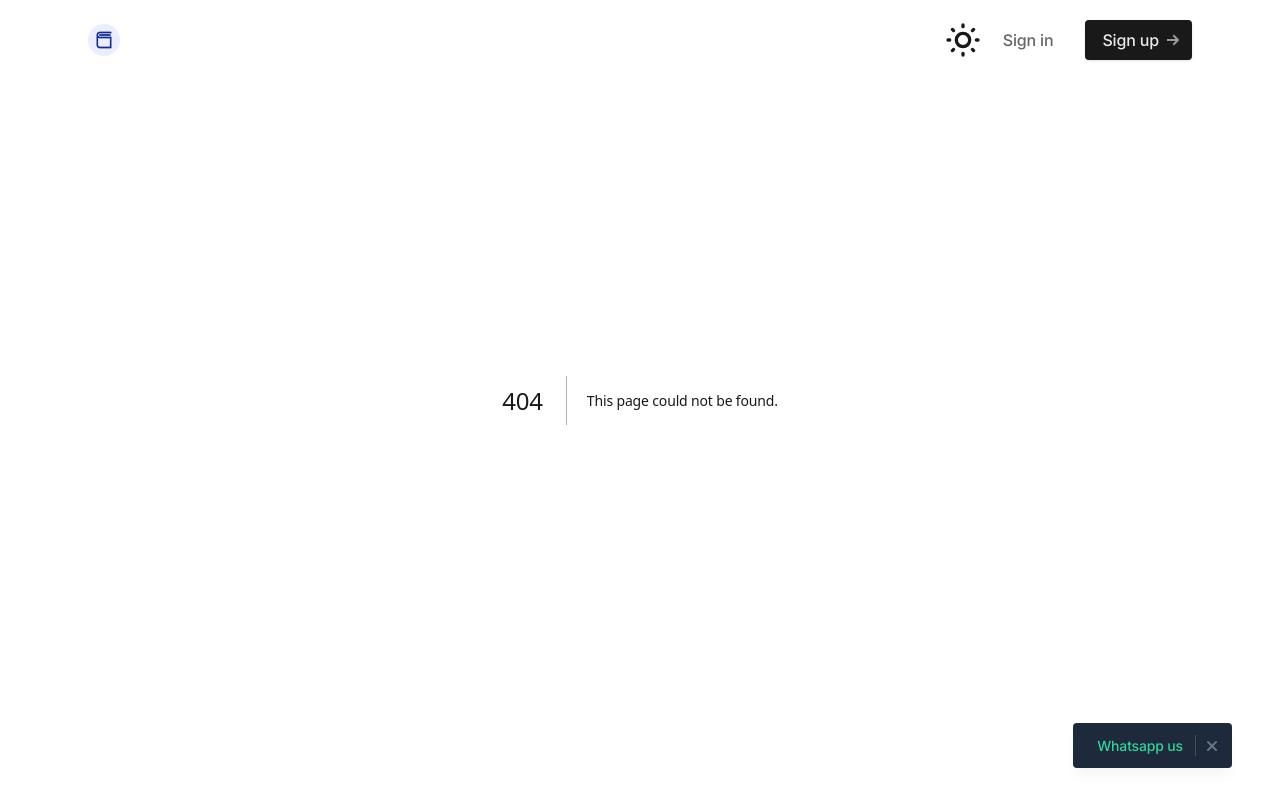
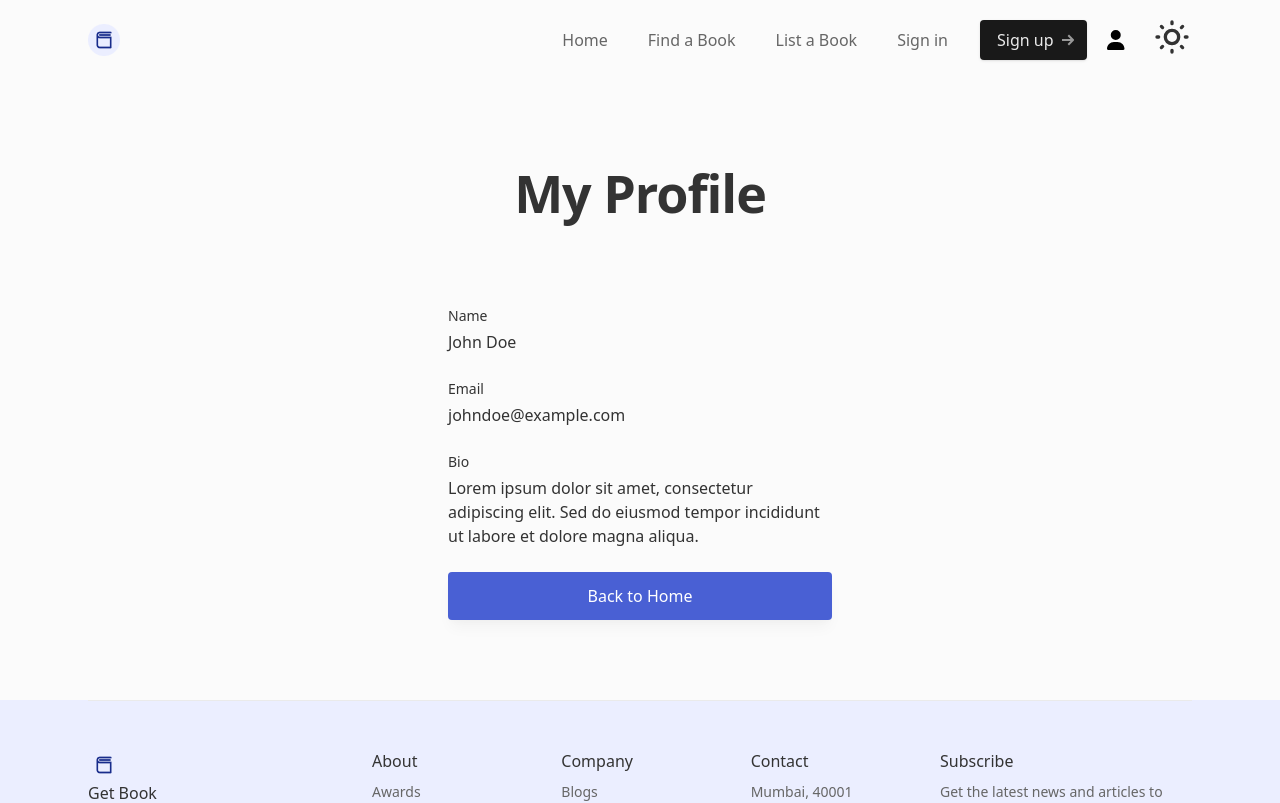
Before and after one commit to belhyto/GetBook, a Next.js app: page /profile in a window 1280 px wide. Before the commit this address had no page. Shown: the top 803 px of the page. Built offline with nearby package versions, Linux system fonts and the light colour scheme.

Commit message:
Commit changes- Added Header Navigation

```diff
--- a/app/(auth)/signin/page.tsx
+++ b/app/(auth)/signin/page.tsx
@@ -56,16 +56,7 @@ export default function SignIn() {
               <div className="border-t border-gray-300 grow ml-3" aria-hidden="true"></div>
             </div>
             <form>
-              <div className="flex flex-wrap -mx-3 mb-3">
-                <div className="w-full px-3">
-                  <button className="btn px-0 text-white bg-gray-900 hover:bg-gray-800 w-full relative flex items-center">
-                    <svg className="w-4 h-4 fill-current text-white opacity-75 shrink-0 mx-4" viewBox="0 0 16 16" xmlns="http://www.w3.org/2000/svg">
-                      <path d="M7.95 0C3.578 0 0 3.578 0 7.95c0 3.479 2.286 6.46 5.466 7.553.397.1.497-.199.497-.397v-1.392c-2.187.497-2.683-.993-2.683-.993-.398-.895-.895-1.193-.895-1.193-.696-.497.1-.497.1-.497.795.1 1.192.795 1.192.795.696 1.292 1.888.895 2.286.696.1-.497.298-.895.497-1.093-1.79-.2-3.578-.895-3.578-3.975 0-.895.298-1.59.795-2.087-.1-.2-.397-.994.1-2.087 0 0 .695-.2 2.186.795a6.408 6.408 0 011.987-.299c.696 0 1.392.1 1.988.299 1.49-.994 2.186-.795 2.186-.795.398 1.093.199 1.888.1 2.087.496.596.795 1.291.795 2.087 0 3.08-1.889 3.677-3.677 3.875.298.398.596.895.596 1.59v2.187c0 .198.1.497.596.397C13.714 14.41 16 11.43 16 7.95 15.9 3.578 12.323 0 7.95 0z" />
-                    </svg>
-                    <span className="flex-auto pl-16 pr-8 -ml-16">Continue with GitHub</span>
-                  </button>
-                </div>
-              </div>
+
               <div className="flex flex-wrap -mx-3">
                 <div className="w-full px-3">
                   <button className="btn px-0 text-white bg-red-600 hover:bg-red-700 w-full relative flex items-center">
--- a/app/(auth)/signup/page.tsx
+++ b/app/(auth)/signup/page.tsx
@@ -52,16 +52,7 @@ export default function SignUp() {
               <div className="border-t border-gray-300 grow ml-3" aria-hidden="true"></div>
             </div>
             <form>
-              <div className="flex flex-wrap -mx-3 mb-3">
-                <div className="w-full px-3">
-                  <button className="btn px-0 text-white bg-gray-900 hover:bg-gray-800 w-full relative flex items-center">
-                    <svg className="w-4 h-4 fill-current text-white opacity-75 shrink-0 mx-4" viewBox="0 0 16 16" xmlns="http://www.w3.org/2000/svg">
-                      <path d="M7.95 0C3.578 0 0 3.578 0 7.95c0 3.479 2.286 6.46 5.466 7.553.397.1.497-.199.497-.397v-1.392c-2.187.497-2.683-.993-2.683-.993-.398-.895-.895-1.193-.895-1.193-.696-.497.1-.497.1-.497.795.1 1.192.795 1.192.795.696 1.292 1.888.895 2.286.696.1-.497.298-.895.497-1.093-1.79-.2-3.578-.895-3.578-3.975 0-.895.298-1.59.795-2.087-.1-.2-.397-.994.1-2.087 0 0 .695-.2 2.186.795a6.408 6.408 0 011.987-.299c.696 0 1.392.1 1.988.299 1.49-.994 2.186-.795 2.186-.795.398 1.093.199 1.888.1 2.087.496.596.795 1.291.795 2.087 0 3.08-1.889 3.677-3.677 3.875.298.398.596.895.596 1.59v2.187c0 .198.1.497.596.397C13.714 14.41 16 11.43 16 7.95 15.9 3.578 12.323 0 7.95 0z" />
-                    </svg>
-                    <span className="flex-auto pl-16 pr-8 -ml-16">Continue with GitHub</span>
-                  </button>
-                </div>
-              </div>
+
               <div className="flex flex-wrap -mx-3">
                 <div className="w-full px-3">
                   <button className="btn px-0 text-white bg-red-600 hover:bg-red-700 w-full relative flex items-center">
--- a/components/Bookfeatures.tsx
+++ b/components/Bookfeatures.tsx
@@ -127,7 +127,7 @@ export default function Bookfeatures() {
               prevEl: '.swiper-button-prev',
             }}
             className="mySwiper"
-            scrollbar={{ draggable: true }}
+
           >
             {/* Navigation Buttons */}
             <div className="swiper-button-prev"></div>
--- a/components/newBooks.tsx
+++ b/components/newBooks.tsx
@@ -65,7 +65,7 @@ export default function newBooks() {
               prevEl: '.swiper-button-prev',
             }}
             className="mySwiper"
-            scrollbar={{ draggable: true }}
+
           >
             {/* Navigation Buttons */}
             <div className="swiper-button-prev"></div>
--- a/components/ui/header.tsx
+++ b/components/ui/header.tsx
@@ -7,6 +7,10 @@ import Logo from './logo'
 import Dropdown from '@/components/utils/dropdown'
 import MobileMenu from './mobile-menu'
 import ThemeToggle from '@/components/ThemeToggle'; // Updated import path
+import BookListing from '@/pages/bookListing'
+import FindABook from '../find-a-book'
+import { faUser } from '@fortawesome/free-solid-svg-icons';
+import { FontAwesomeIcon } from '@fortawesome/react-fontawesome';
 
 export default function Header() {
 
@@ -38,7 +42,23 @@ export default function Header() {
             {/* Desktop sign in links */}
 
             <ul className="flex grow justify-end flex-wrap items-center">
-            <ThemeToggle />
+            <li>
+              <Link href="/" legacyBehavior>
+                <a className="font-medium text-gray-600 hover:text-gray-900 px-5 py-3 flex items-center transition duration-150 ease-in-out">Home</a>
+                </Link>
+                </li>
+            <li>
+              <Link href="/browse-books" legacyBehavior>
+                <a className="font-medium text-gray-600 hover:text-gray-900 px-5 py-3 flex items-center transition duration-150 ease-in-out">Find a Book</a>
+                </Link>
+                </li>
+            <li>
+              <Link href="/bookListing" legacyBehavior>
+                <a className="font-medium text-gray-600 hover:text-gray-900 px-5 py-3 flex items-center transition duration-150 ease-in-out">List a Book</a>
+                </Link>
+                </li>
+
+
               <li>
                 <Link href="/signin" className="font-medium text-gray-600 hover:text-gray-900 px-5 py-3 flex items-center transition duration-150 ease-in-out">Sign in</Link>
               </li>
@@ -50,6 +70,15 @@ export default function Header() {
                   </svg>
                 </Link>
               </li>
+              <li>
+              <Link href="/profile" legacyBehavior>
+      <a className="font-medium text-gray-600 hover:text-gray-900 px-5 py-3 flex items-center transition duration-150 ease-in-out">
+        <FontAwesomeIcon icon={faUser} className="text-black text-xl mr-2" /> {/* Adjust size and color */}
+
+      </a>
+    </Link>
+  </li>
+              <li> <span> <ThemeToggle /> </span>  </li>
             </ul>
 
           </nav>
--- /dev/null
+++ b/pages/bookListing.tsx
@@ -0,0 +1,30 @@
+// pages/browse.tsx
+
+import React from 'react';
+import Link from 'next/link';
+import '../app/css/style.css';
+import Header from '../components/ui/header';
+import Footer from '../components/ui/footer';
+
+const BookListing: React.FC = () => {
+  return (
+    <div className="min-h-screen">
+    <Header />
+    <main className="px-4 py-8 sm:px-6 lg:px-8">
+    <div className="max-w-6xl mx-auto px-4 sm:px-6">
+      <h1 className="text-3xl font-bold text-gray-800 mt-8 mb-4">List a Book</h1>
+      <p className="text-lg text-gray-600 mb-8">This is the browse books page content.</p>
+      {/* Add more content as needed */}
+      <Link href="/" legacyBehavior>
+        <a className="text-blue-500 hover:text-blue-700">Go back to Home</a>
+      </Link>
+    </div>
+    </main>
+    <Footer>
+        {/* Include the footer here, or wrap the entire page with a layout component that includes the footer */}
+      </Footer>
+    </div>
+  );
+}
+
+export default BookListing;
--- /dev/null
+++ b/pages/profile.js
@@ -0,0 +1,59 @@
+import Link from 'next/link';
+import Header from '../components/ui/header';
+import Footer from '../components/ui/footer';
+import '../app/css/style.css';
+
+export default function Profile() {
+  // Mock data
+  const userData = {
+    name: 'John Doe',
+    email: 'johndoe@example.com',
+    bio: 'Lorem ipsum dolor sit amet, consectetur adipiscing elit. Sed do eiusmod tempor incididunt ut labore et dolore magna aliqua.',
+  };
+
+  return (
+    <>
+      <Header />
+      <section className="bg-gray-100">
+        <div className="max-w-6xl mx-auto px-4 sm:px-6">
+          <div className="pt-32 pb-12 md:pt-40 md:pb-20">
+            {/* Page header */}
+            <div className="max-w-3xl mx-auto text-center pb-12 md:pb-20">
+              <h1 className="h1">My Profile</h1>
+            </div>
+
+            {/* Profile information */}
+            <div className="max-w-sm mx-auto">
+              <div className="mb-6">
+                <p className="block text-gray-800 text-sm font-medium mb-1">Name</p>
+                <p className="text-gray-800">{userData.name}</p>
+              </div>
+              <div className="mb-6">
+                <p className="block text-gray-800 text-sm font-medium mb-1">Email</p>
+                <p className="text-gray-800">{userData.email}</p>
+              </div>
+              <div className="mb-6">
+                <p className="block text-gray-800 text-sm font-medium mb-1">Bio</p>
+                <p className="text-gray-800">{userData.bio}</p>
+              </div>
+            </div>
+
+            {/* Edit profile button */}
+            <div className="max-w-sm mx-auto">
+              <Link href="/">
+                <button className="btn text-white bg-blue-600 hover:bg-blue-700 w-full">Back to Home</button>
+              </Link>
+            </div>
+          </div>
+        </div>
+      </section>
+      <Footer />
+    </>
+  );
+}
+
+// Set the page metadata
+export const metadata = {
+  title: 'My Profile - Simple',
+  description: 'Page description',
+};
```
